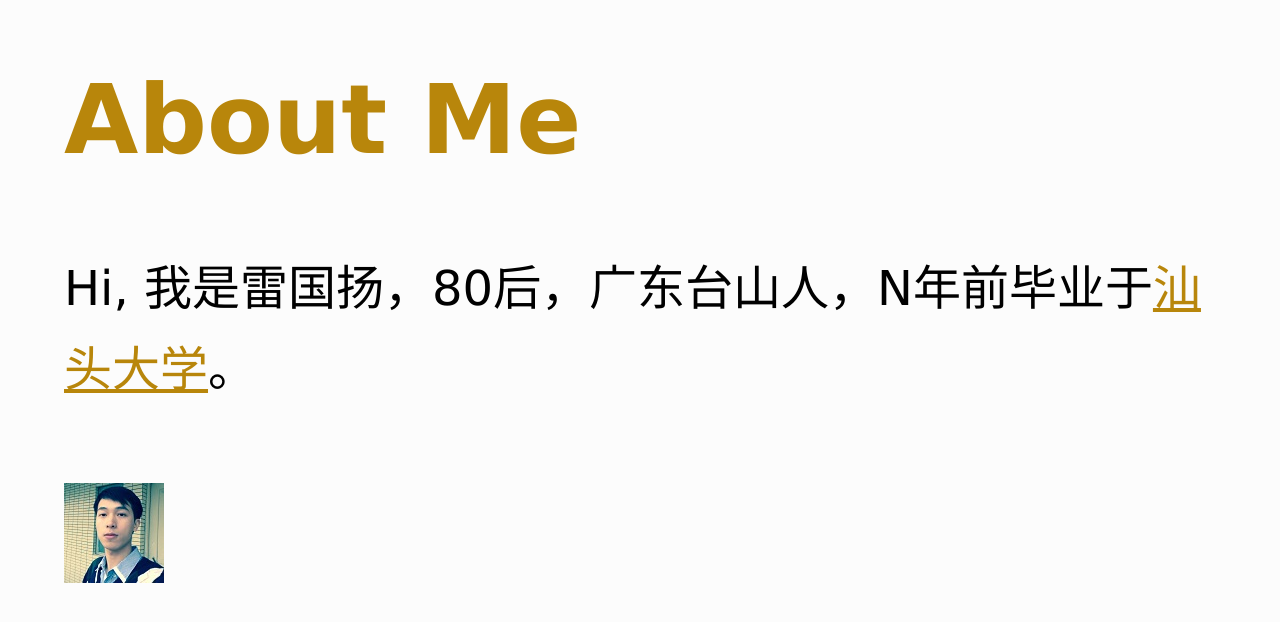
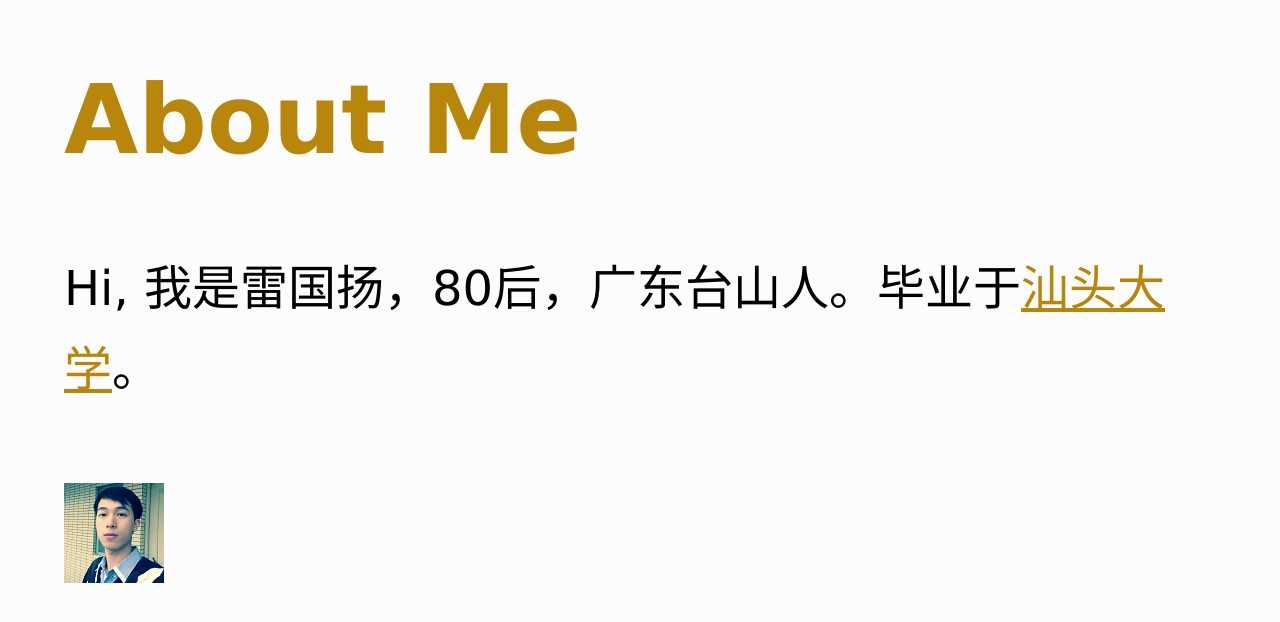
Before and after one commit to leiguoyang/leiguoyang.github.io, a Jekyll site: the page built from about.html, in a window 1280 px wide and 900 px high, scrolled down 383 px. Shown: the top 622 px of the window. Built offline with Jekyll 4.4.1, drawn with Linux system fonts in a browser that asks for light colours.

Commit message:
edit the about

```diff
--- a/about.html
+++ b/about.html
@@ -4,6 +4,6 @@ title: About me
 ---
 
 <h1>About me</h1>
-<p>Hi, 我是雷国扬，80后，广东台山人，N年前毕业于<a href="https://www.stu.edu.cn">汕头大学</a>。</p>
+<p>Hi, 我是雷国扬，80后，广东台山人。毕业于<a href="www.stu.edu.cn" title="Shantou University">汕头大学</a>。</p>
 
 <img src="images/me.jpg" title="Hi, 我是雷国扬">
```
